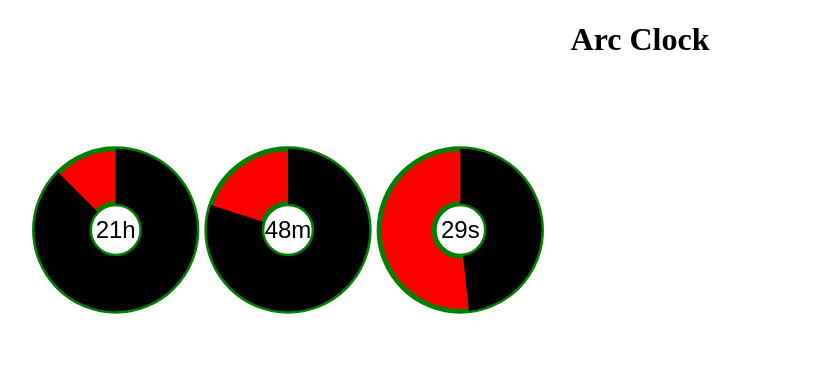
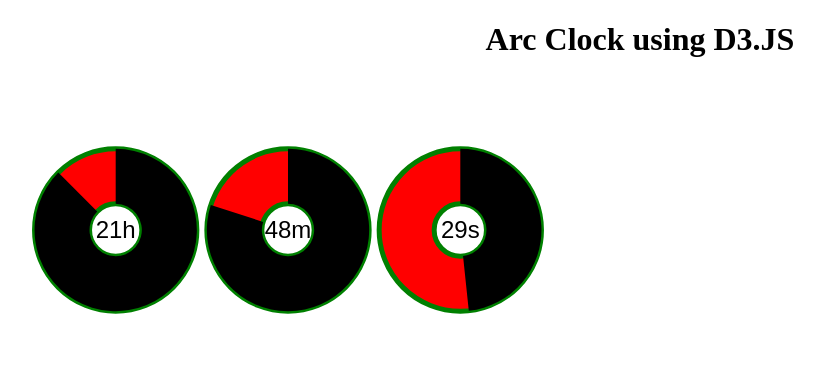
Before and after one commit to srinivasa1131/srinivasa1131.github.io, a plain HTML site: page arcclock-d3.html in a window 1280 px wide. Shown: the whole page, without its empty margins (0-824 px from the left). Drawn offline with nearby package versions, Linux system fonts and the light colour scheme.

Commit message:
Update arcclock-d3.html

```diff
--- a/arcclock-d3.html
+++ b/arcclock-d3.html
@@ -18,7 +18,7 @@
 
 </style>
 <body>
-<center><h1>Arc Clock</h1></center>
+<center><h1>Arc Clock using D3.JS</h1></center>
 <script src="//d3js.org/d3.v3.min.js"></script>
 <script>
 
```
